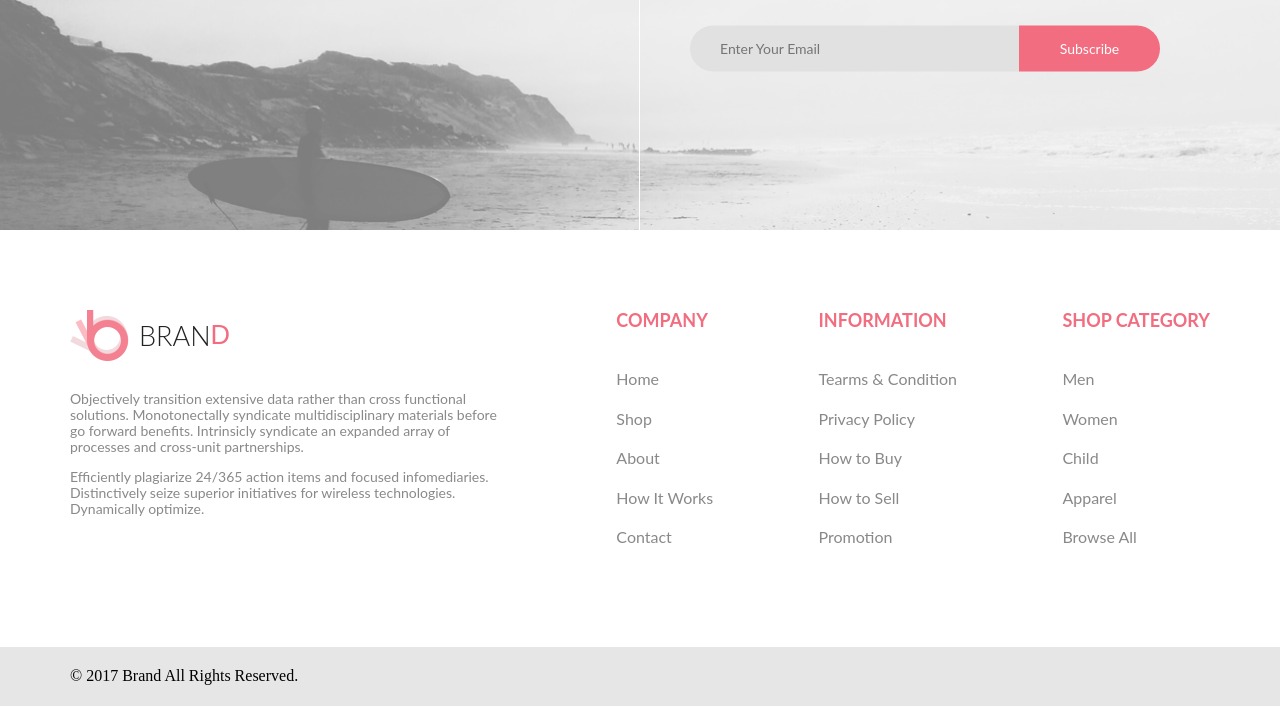
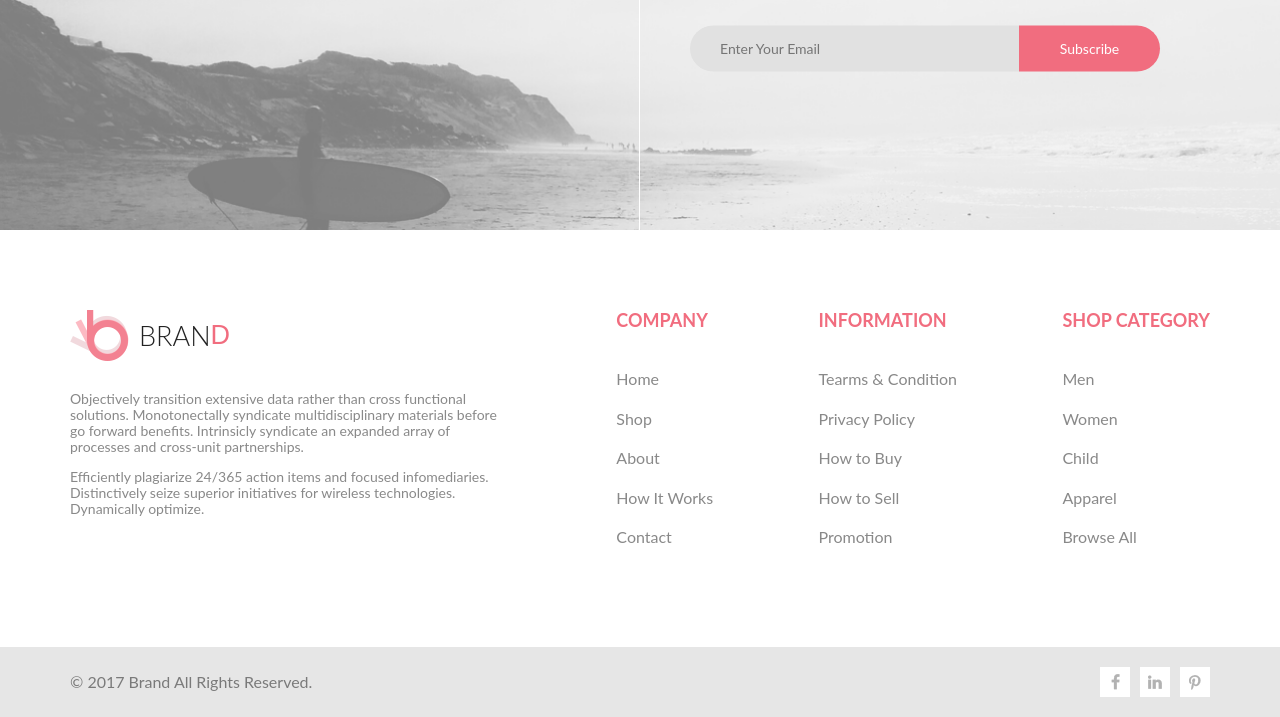
Before and after one commit to Fenris-v/brand-shop, a plain HTML site: page index.html in a window 1280 px wide. Shown: the part 3554-4271 px from the top of the page. Drawn offline with Linux system fonts and the light colour scheme.

Commit message:
main page. no adaptive

```diff
--- a/css/style.css
+++ b/css/style.css
@@ -224,7 +224,43 @@ HEADER
 .footer_bottom {
     align-items: center;
     display: flex;
+    justify-content: space-between;
     padding: 20px 0;
+}
+
+.footer_bottom__copyright {
+    color: #7a7a7a;
+    font-family: Lato, sans-serif;
+    font-size: 16px;
+}
+
+.footer_bottom__social {
+    display: flex;
+}
+
+.footer_bottom__social__item {
+    margin-left: 10px;
+}
+
+.footer_bottom__social__item a {
+    background: #ffffff;
+    display: block;
+    height: 30px;
+    position: relative;
+    width: 30px;
+}
+
+.footer_bottom__social__item a:hover {
+    background: #f16d7f;
+}
+
+.footer_bottom__social__item img {
+    bottom: 0;
+    left: 0;
+    margin: auto;
+    position: absolute;
+    right: 0;
+    top: 0;
 }
 
 /*
@@ -539,7 +575,6 @@ HEADER
     font-size: 40px;
 }
 
-
 .bannerBottom_left__text_big span {
     color: #f16d7f;
 }
--- a/index.html
+++ b/index.html
@@ -393,7 +393,19 @@
                 </div>
                 <div class="footer_bottom__social">
                     <div class="footer_bottom__social__item">
-<!--TODO-->
+                        <a href="#">
+                            <img src="images/icons/facebook.png" alt="facebook">
+                        </a>
+                    </div>
+                    <div class="footer_bottom__social__item">
+                        <a href="#">
+                            <img src="images/icons/in.png" alt="in">
+                        </a>
+                    </div>
+                    <div class="footer_bottom__social__item">
+                        <a href="#">
+                            <img src="images/icons/p.png" alt="p">
+                        </a>
                     </div>
                 </div>
             </div>
```
Also changed, not shown: images/icons/facebook.png (added), images/icons/in.png (added), images/icons/p.png (added), images/icons/twitter.png (added).
